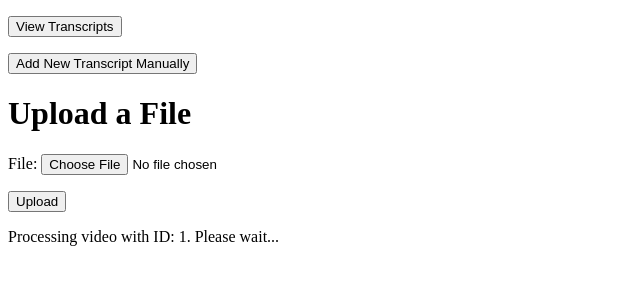
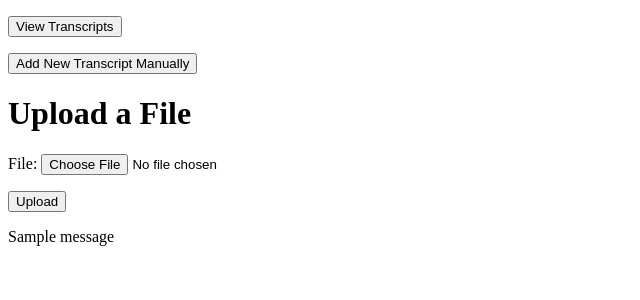
Before and after one commit to aljanjic/unlock-videos-app, a Django app: template unlock_videos_app/transcription/templates/upload_media.html in a window 1280 px wide. Shown: the top 300 px of the page, without its empty margins (0-640 px from the left). Run offline with Django 4.2, Linux system fonts and the light colour scheme; tables that the repository leaves empty hold one stand-in row (values such as "Sample post"); the template is opened without the code that fills it: values that come from a table or form of the project are taken from there, most other values are stand-ins (such as "Sample title", 1, 10 or a date in 2020); one stand-in notice (Sample message) is shown.

Commit message:
Fixing issue of message display

```diff
--- a/unlock_videos_app/transcription/templates/upload_media.html
+++ b/unlock_videos_app/transcription/templates/upload_media.html
@@ -18,11 +18,13 @@
         {{ form.as_p }}
         <button type="submit">Upload</button>
     </form>
-    {% if message %}
-    <p>{{ message }}</p>
+    {% if messages %}
+    {% for message in messages %}
+        <p>{{ message }}</p>
+    {% endfor %}
     {% endif %}
-    {% if video_id %}
-    <p>Processing video with ID: {{ video_id }}. Please wait...</p>
-    {% endif %}
+
+
+
 </body>
 </html>
```
